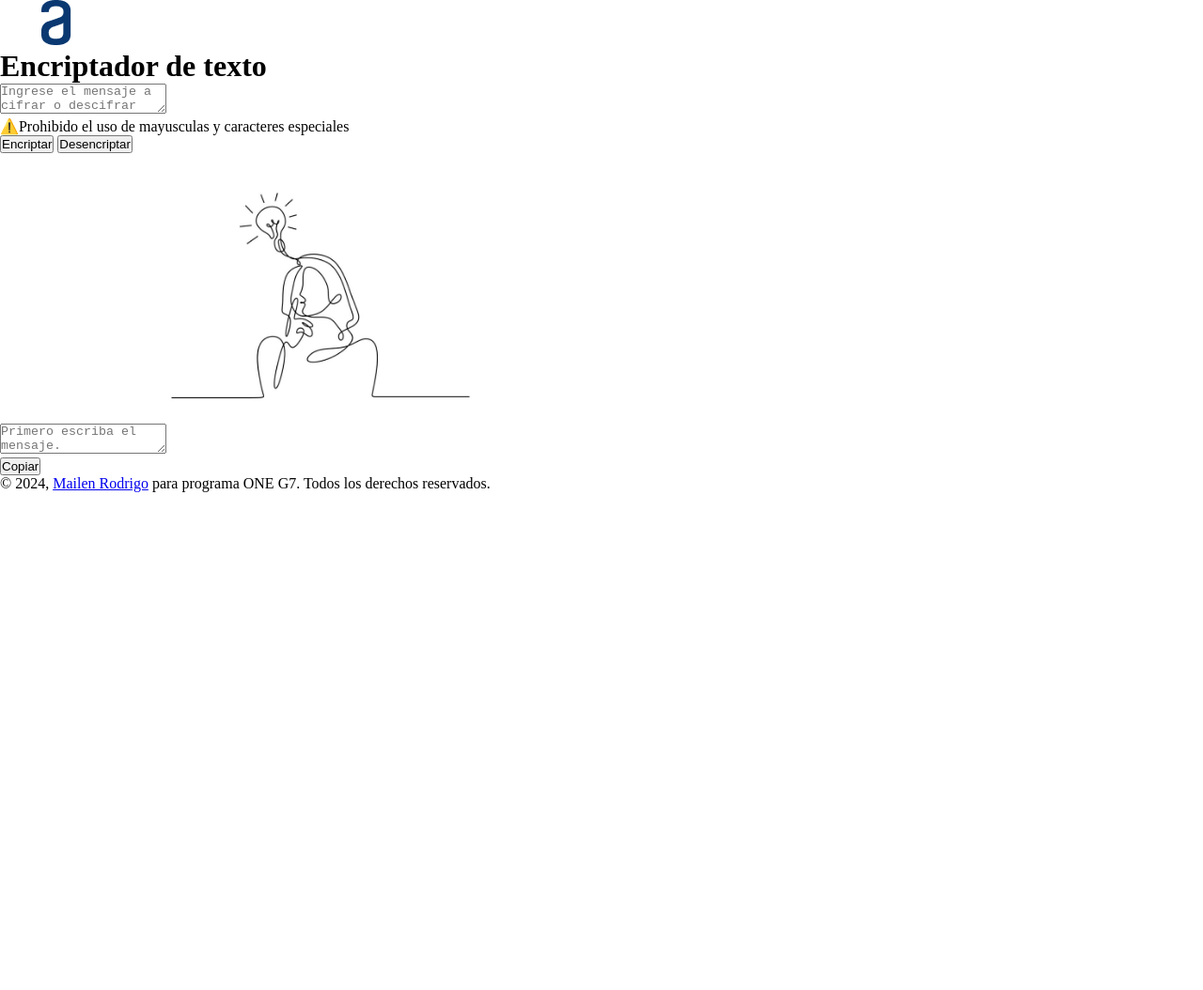
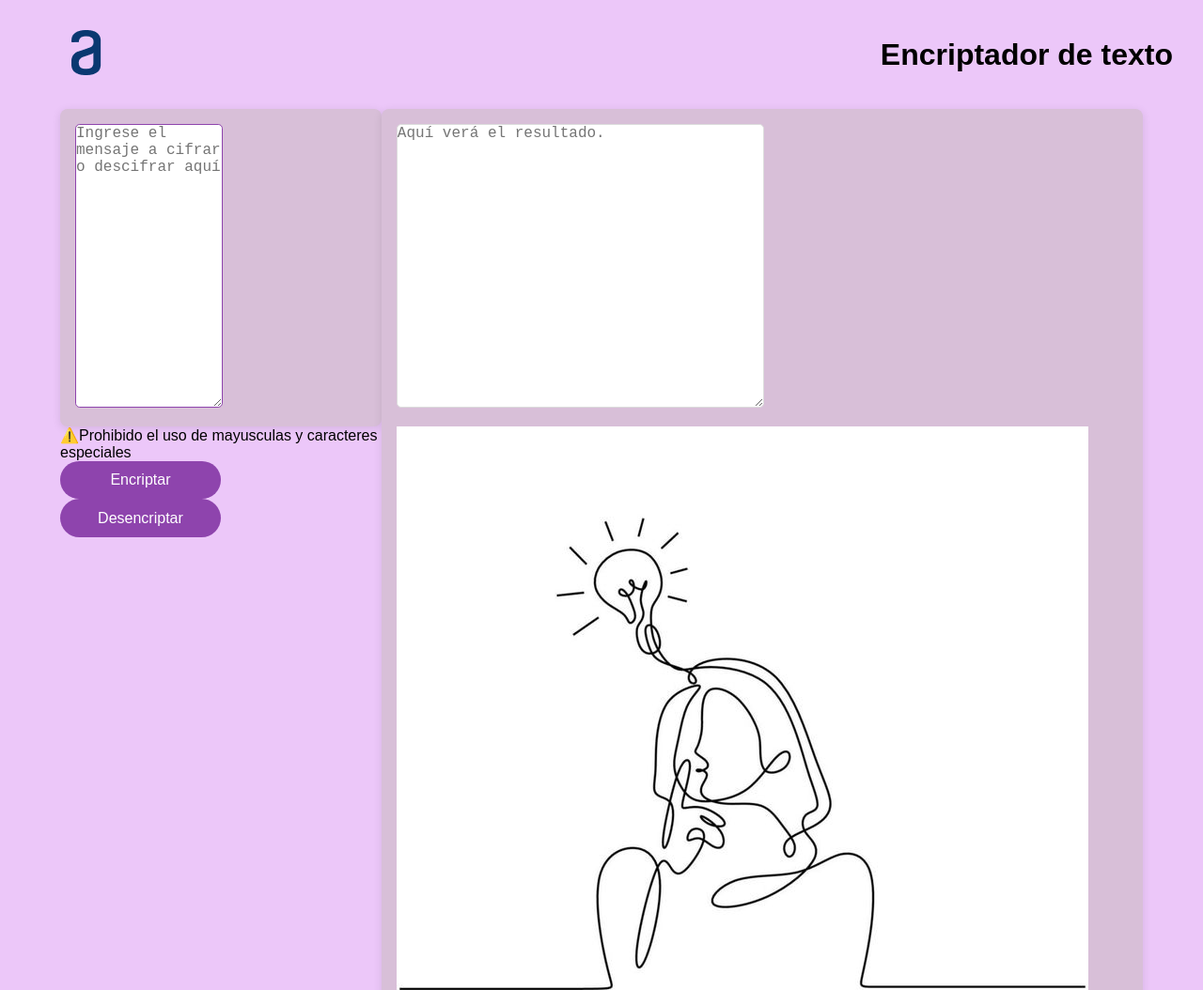
Before and after one commit to Mairodrigo/encriptadorTextos, a plain HTML site: page index.html in a window 1280 px wide. Shown: the top 1054 px of the page at 94% size. Before the commit the page ends 800 px from the top, so only its background shows below. Drawn offline with Linux system fonts and the light colour scheme.

Commit message:
CSS primeros estilos

```diff
--- a/index.html
+++ b/index.html
@@ -10,7 +10,7 @@
 	<body>
 		<header class="header">
 			<a href="www.aluracursos.com" target="_blank"
-				><img src="./assets/Logo.png" alt="Una a minuscula, el logo de Alura"
+				><img src="./assets/Logo.png" alt="Una a minuscula, el logo de Alura" class="header__img"
 			/></a>
 			<h1 class="header__titulo">Encriptador de texto</h1>
 		</header>
@@ -28,7 +28,7 @@
 					<button onclick="encriptarMensaje ();" class="btn__encriptar">
 						Encriptar
 					</button>
-					<button onclick="desencriptarMensaje ();" class="btn __desencriptar">
+					<button onclick="desencriptarMensaje ();" class="btn__desencriptar">
 						Desencriptar
 					</button>
 				</div>
@@ -38,7 +38,7 @@
 				<div class="area__presentacion__container">
 					<textarea
 						class="area__presentacion"
-						placeholder="Primero escriba el mensaje."
+						placeholder="Aquí verá el resultado."
 						readonly></textarea>
 					<img src="./assets/Pensando.png" class="area__presentacion__img" />
 				</div>
--- a/style.css
+++ b/style.css
@@ -1,14 +1,120 @@
-*{
-    padding: 0;
-    margin: 0;
-
+/*Reseteo*/
+* {
+	padding: 0;
+	margin: 0;
 }
-.area__presentacion__img{
-    width: 25%;
-
+a {
+	text-decoration: none;
+	color: black;
+}
+/*Estilos Generales*/
+header {
+	display: flex;
+	align-items: center;
+	justify-content: space-between;
 }
 
-.btn__desencriptar{
-    color: black;
-    background-color: aqua;
+.header__img {
+	width: 120px;
+	height: 48px;
 }
+
+body {
+	font-family: Arial, sans-serif;
+	background-color: #ecc7f9;
+	padding: 2rem;
+	box-sizing: border-box;
+}
+
+main {
+	max-width: 1200px;
+	display: flex;
+	padding: 2rem;
+}
+
+footer {
+	width: 100%;
+	background-color: #732d91;
+	padding: 0.5rem;
+	margin: 0;
+}
+
+/*Textareas*/
+.campo__cifrar__container, .area__presentacion__container {
+	background-color: #d8bfd8; /* Fondo lila menos intenso */
+	border-radius: 0.5rem; /* Bordes redondeados */
+	padding: 1rem; /* Unidades relativas */
+	box-shadow: 0 2px 10px rgba(0, 0, 0, 0.1);
+}
+
+.campo__cifrar,
+.area__presentacion {
+	width: 50%; /* 100% del contenedor */
+	height: 300px; /* Altura fija, pero puedes ajustarla */
+	border: 1px solid #dcdcdc;
+	border-radius: 0.3rem; /* Bordes redondeados */
+	font-size: 1rem; /* Fuente relativa */
+	color: #333;
+	transition: border-color 0.3s;
+}
+
+.campo__cifrar, .area__presentacion:focus {
+	outline: none;
+	border-color: #8e44ad; /* Borde violeta al enfocar */
+}
+
+/* Estilo de la Imagen */
+.area__presentacion__img {
+	max-width: 100%;
+	height: auto;
+	margin-top: 1rem; /* Espacio arriba de la imagen */
+}
+
+/* Botones */
+.btn__encriptar,
+.btn__desencriptar,
+.boton__copiar {
+	background-color: #8e44ad; /* Color violeta */
+	color: white;
+	border: none;
+	border-radius: 2rem;
+	padding: 0.7rem 1.5rem;
+	cursor: pointer;
+	transition: background-color 0.3s;
+	font-size: 1rem; /* Fuente relativa */
+	width: 50%; /* Botones ocupan el 100% del ancho */
+}
+
+.btn__encriptar:hover,
+.btn__desencriptar:hover,
+.boton__copiar:hover {
+	background-color: #732d91;
+	border-radius: 0%;
+}
+
+/* Media Queries */
+@media (max-width: 768px) {
+	main {
+		flex-direction: column;
+		.area__presentacion {
+			height: 120px; /* Reducir altura en pantallas más pequeñas */
+		}
+
+		.btn__encriptar,
+		.btn__desencriptar,
+		.boton__copiar {
+			width: 100%; /* Botones a 100% de ancho en móviles */
+			margin-bottom: 10px;
+		}
+	}
+}
+
+@media (max-width: 480px) {
+	main {
+		padding: 10px; /* Reducir el padding en pantallas muy pequeñas */
+	}
+
+	.area__presentacion {
+		font-size: 14px; /* Disminuir el tamaño de la fuente en móviles pequeños */
+	}
+}
```
